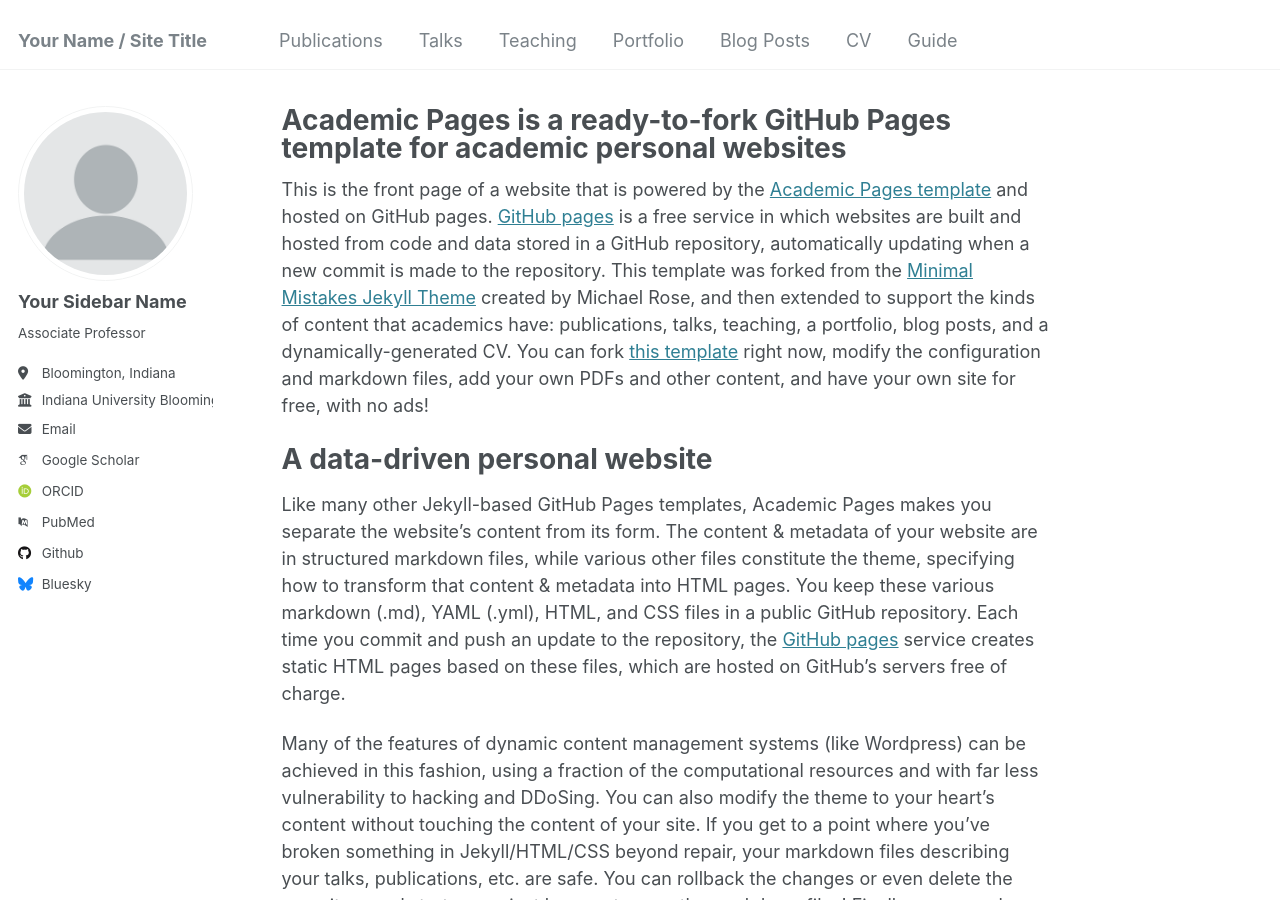
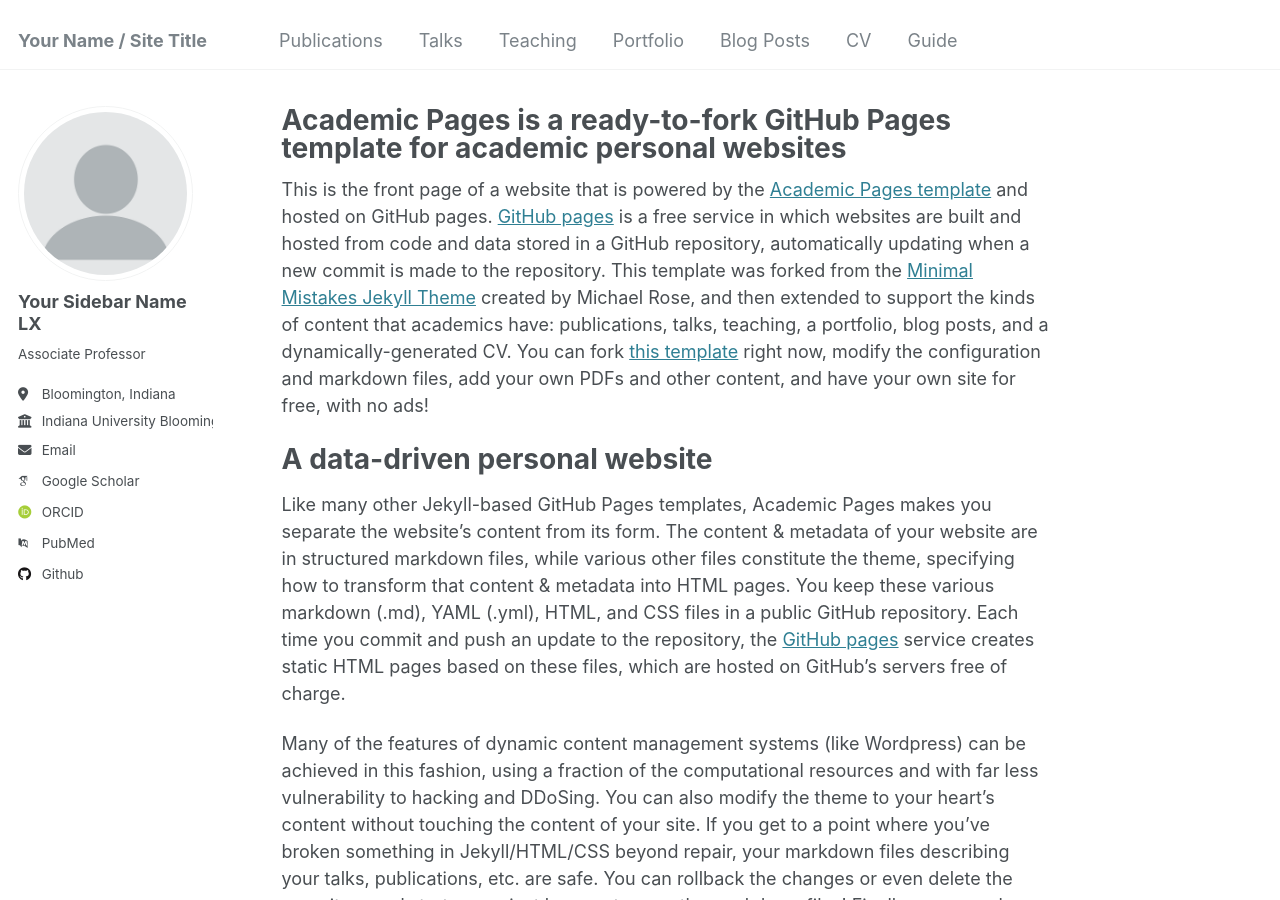
Before and after one commit to luyixing/luyixing.github.io, a Jekyll site: the page built from _pages/about.md, in a window 1280 px wide and 900 px high. Built offline with Jekyll 4.4.1, drawn with Linux system fonts in a browser that asks for light colours; some web fonts are replaced; part of the change alters nothing that is shown.

Commit message:
Update _config.yml
config.yml with names and url

```diff
--- a/_config.yml
+++ b/_config.yml
@@ -22,7 +22,7 @@ repository               : "academicpages/academicpages.github.io"
 author:
   # Biographic information
   avatar           : "profile.png"
-  name             : "Your Sidebar Name"
+  name             : "Your Sidebar Name LX"
   pronouns         : # example: "she/her"
   bio              : "Associate Professor"
   location         : "Bloomington, Indiana"
@@ -32,9 +32,9 @@ author:
 
   # Academic websites
   arxiv            : # URL - Update with the correct link to your profile
-  googlescholar    : "https://scholar.google.com/citations?user=PS_CX0AAAAAJ"
+  googlescholar    : "hhttps://scholar.google.com/citations?user=xTjH_GAAAAAJ&hl=en&oi=ao"
   impactstory      : # URL
-  orcid            : "http://orcid.org/yourorcidurl"
+  orcid            : "https://orcid.org/0000-0002-1036-1163"
   semantic         : # URL
   pubmed           : "https://www.ncbi.nlm.nih.gov/pubmed/?term=john+snow"
   researchgate     : # URL
@@ -44,12 +44,12 @@ author:
   bitbucket        : # Username - Update with your username on the site
   codepen          : # Username
   dribbble         : # Username
-  github           : "academicpages"
+  github           : "luyixing"
   kaggle           : # Username
   stackoverflow    : # User number or user number and name (i.e., use "1" or "1/jeff-atwood")
 
   # Social media
-  bluesky          : "bsky.app" # Replace this with you Bluesky username
+  bluesky          : #"bsky.app" # Replace this with you Bluesky username
   facebook         : # Username
   flickr           : # Username
   foursquare       : # Username
```
